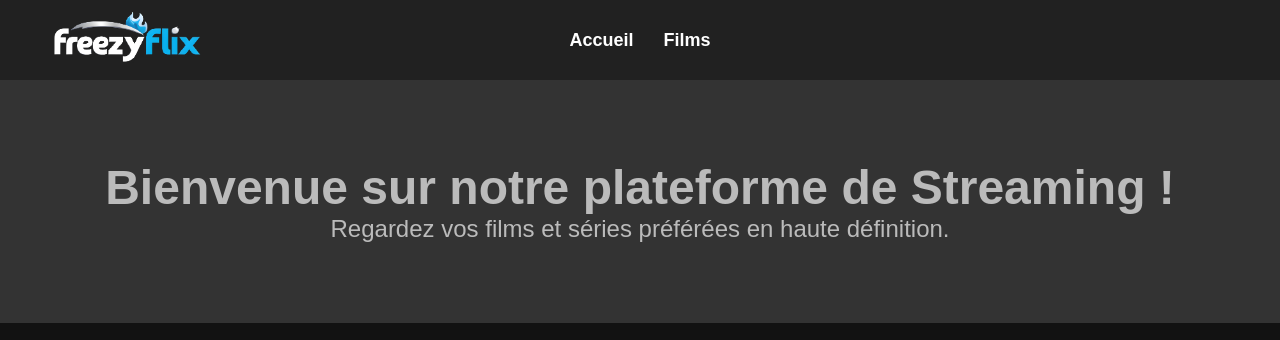
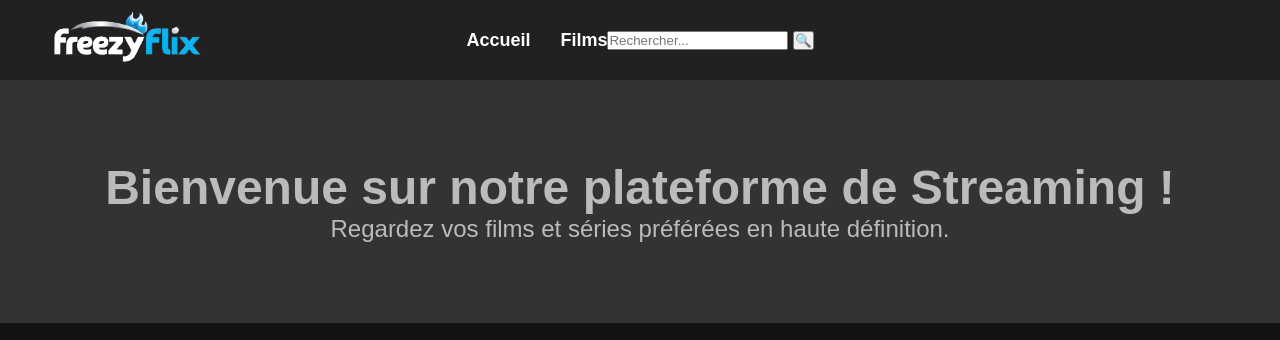
Before and after one commit to freezyIII/FreezyFlix, a plain HTML site: page index.html in a window 1280 px wide. Shown: the top 340 px of the page. Drawn offline with Linux system fonts and the light colour scheme.

Commit message:
Update index.html

```diff
--- a/index.html
+++ b/index.html
@@ -10,12 +10,19 @@
     <header>
     <nav>
         <a href="#top" class="logo" aria-label="Accueil">
-                <img src="Logo FreezyIII.png">
+            <img src="Logo FreezyIII.png" alt="Logo FreezyFlix">
         </a>
         <ul class="nav-links">
             <li><a href="#top">Accueil</a></li>
             <li><a href="#">Films</a></li>
         </ul>
+        <!-- Zone de recherche et icône de loupe -->
+        <div class="search-container">
+            <input type="text" class="search-box" placeholder="Rechercher...">
+            <button class="search-icon">
+                <span>🔍</span> <!-- Icône de loupe -->
+            </button>
+        </div>
     </nav>
     </header>
 
```
Lines whose indentation alone changed are shown as unchanged.
